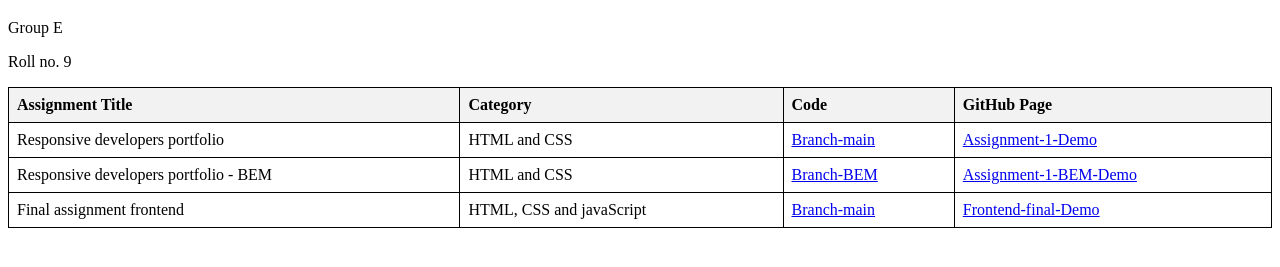
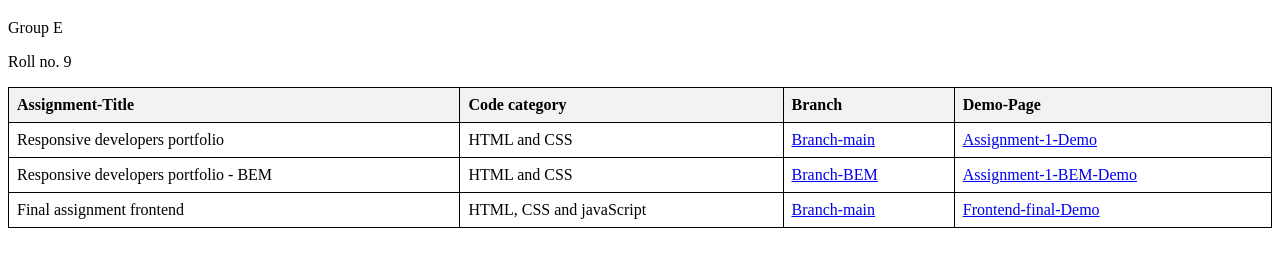
Before and after one commit to francishgautam/assignment-sheet, a plain HTML site: page index.html in a window 1280 px wide. Shown: the part 61-328 px from the top of the page. Drawn offline with Linux system fonts and the light colour scheme.

Commit message:
Name fix

```diff
--- a/index.html
+++ b/index.html
@@ -28,10 +28,10 @@
 <table>
     <thead>
         <tr>
-            <th>Assignment Title</th>
-            <th>Category</th>
-            <th>Code</th>
-            <th>GitHub Page</th>
+            <th>Assignment-Title</th>
+            <th>Code category</th>
+            <th>Branch</th>
+            <th>Demo-Page</th>
         </tr>
     </thead>
     <tbody>
```
